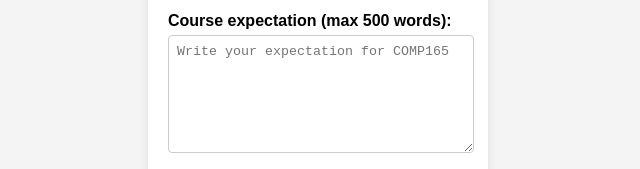
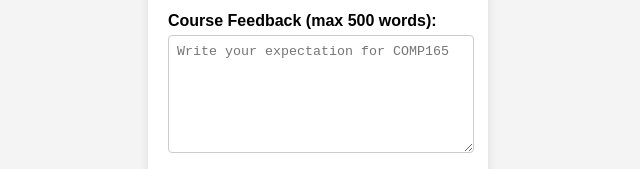
Before and after one commit to COMP115-Bravo/COMP115-Bravo.github.io, a plain HTML site: page index.html in a window 1280 px wide. Shown: the part 437-606 px from the top of the page, 322-962 px from the left. Drawn offline with Linux system fonts and the light colour scheme.

Commit message:
Update index.html

```diff
--- a/index.html
+++ b/index.html
@@ -152,7 +152,7 @@
       <input type="text" id="githubLink" placeholder="Enter your GitHub link">
     </div>
     <div class="form-group">
-      <label for="introduction">Course expectation (max 500 words):</label>
+      <label for="introduction">Course Feedback (max 500 words):</label>
       <textarea id="introduction" rows="6" maxlength="500" placeholder="Write your expectation for COMP165"></textarea>
     </div>
     <button id="submitButton">Submit</button>
```
